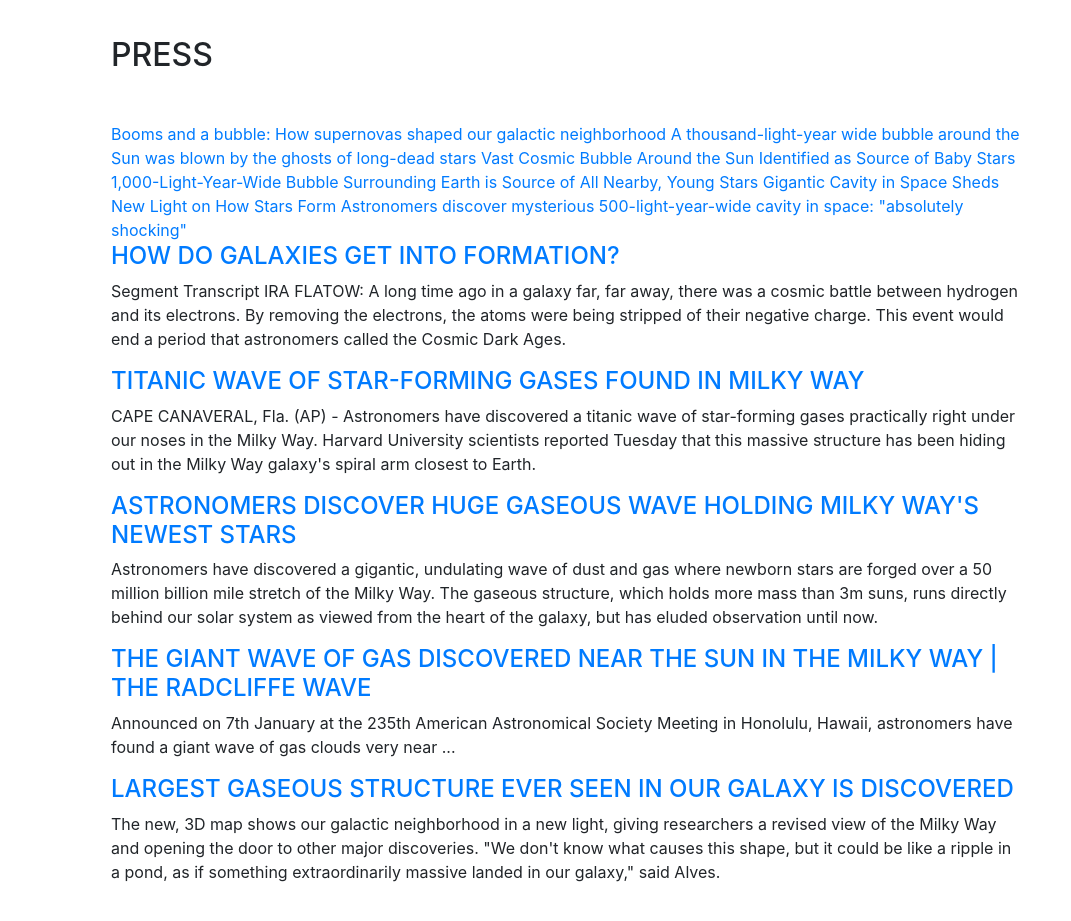
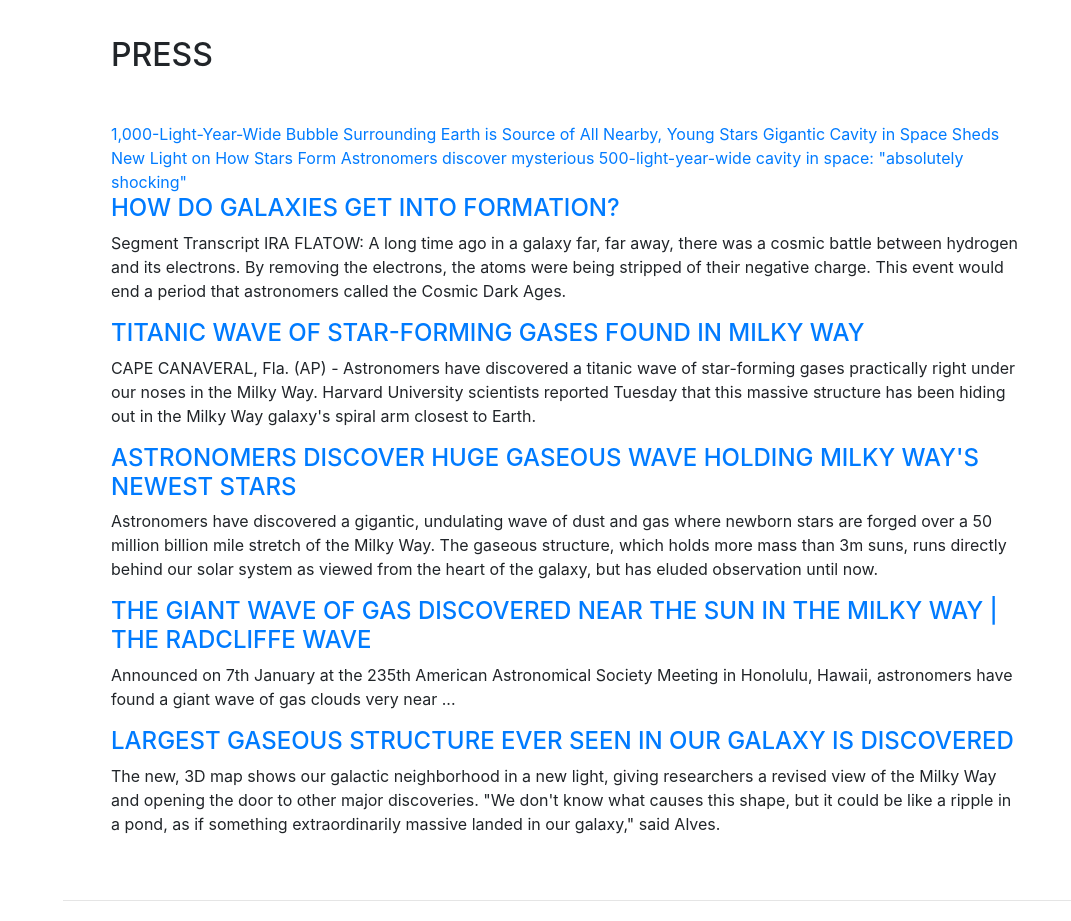
Before and after one commit to catherinezucker/catherinezucker.github.io, a website with bundled scripts: page index.html in a window 1280 px wide. Shown: the part 6200-7121 px from the top of the page, without its empty margins (209-1280 px from the left). Built offline with nearby package versions, Linux system fonts and the light colour scheme; a script that the page names is missing; a web font is replaced by a local one.

Commit message:
Add files via upload

```diff
--- a/index.html
+++ b/index.html
@@ -322,14 +322,8 @@ in plot.ly</p>
 
 
 
-<a class="embedly-card" href="https://www.nbcnews.com/science/space/booms-bubble-supernovas-shaped-galactic-neighborhood-rcna11771">Booms and a bubble: How supernovas shaped our galactic neighborhood</a><script async src="//cdn.embedly.com/widgets/platform.js" charset="UTF-8"></script>
-
-<a class="embedly-card" href="https://www.syfy.com/syfy-wire/bad-astronomy-local-bubble-around-sun-mapped-for-the-first-time">A thousand-light-year wide bubble around the Sun was blown by the ghosts of long-dead stars</a><script async src="//cdn.embedly.com/widgets/platform.js" charset="UTF-8"></script>
-
-<a class="embedly-card" href="https://www.wsj.com/articles/vast-cosmic-bubble-around-the-sun-identified-as-source-of-baby-stars-11642004088">Vast Cosmic Bubble Around the Sun Identified as Source of Baby Stars</a><script async src="//cdn.embedly.com/widgets/platform.js" charset="UTF-8"></script>
 
 <a class="embedly-card" href="https://hubblesite.org/contents/news-releases/2022/news-2022-006">1,000-Light-Year-Wide Bubble Surrounding Earth is Source of All Nearby, Young Stars</a><script async src="//cdn.embedly.com/widgets/platform.js" charset="UTF-8"></script>
-
 
 <a class="embedly-card" href="https://www.cfa.harvard.edu/news/gigantic-cavity-space-sheds-new-light-how-stars-form">Gigantic Cavity in Space Sheds New Light on How Stars Form</a><script async src="//cdn.embedly.com/widgets/platform.js" charset="UTF-8"></script>
 
```
